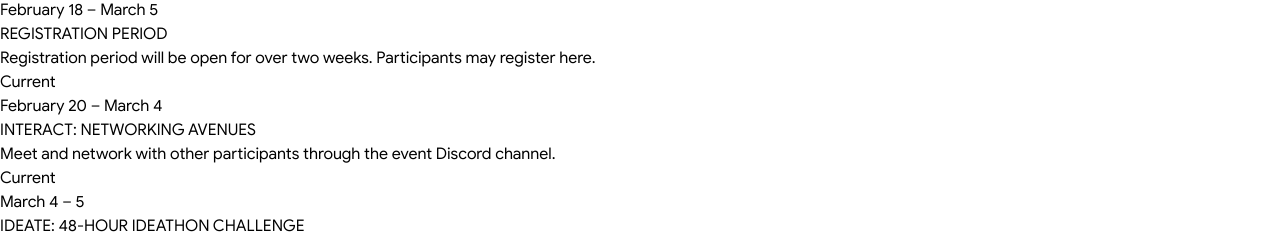
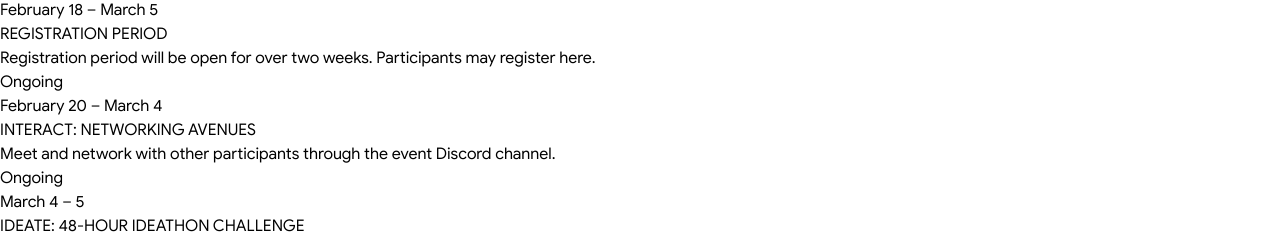
Before and after one commit to DSC-Diliman/socha-website, a SvelteKit app: page / in a window 1280 px wide. Shown: the part 554-794 px from the top of the page. Built offline with nearby package versions, Linux system fonts and the light colour scheme.

Commit message:
refactor: Current —> Ongoing

```diff
--- a/src/routes/timeline.svelte
+++ b/src/routes/timeline.svelte
@@ -69,7 +69,7 @@
 						? 'visible'
 						: 'hidden'} absolute top-3 right-3 rounded-full bg-[#7b1113] px-4 py-0.5 text-white"
 				>
-					Current
+					Ongoing
 				</div>
 			</div>
 		{/each}
```
